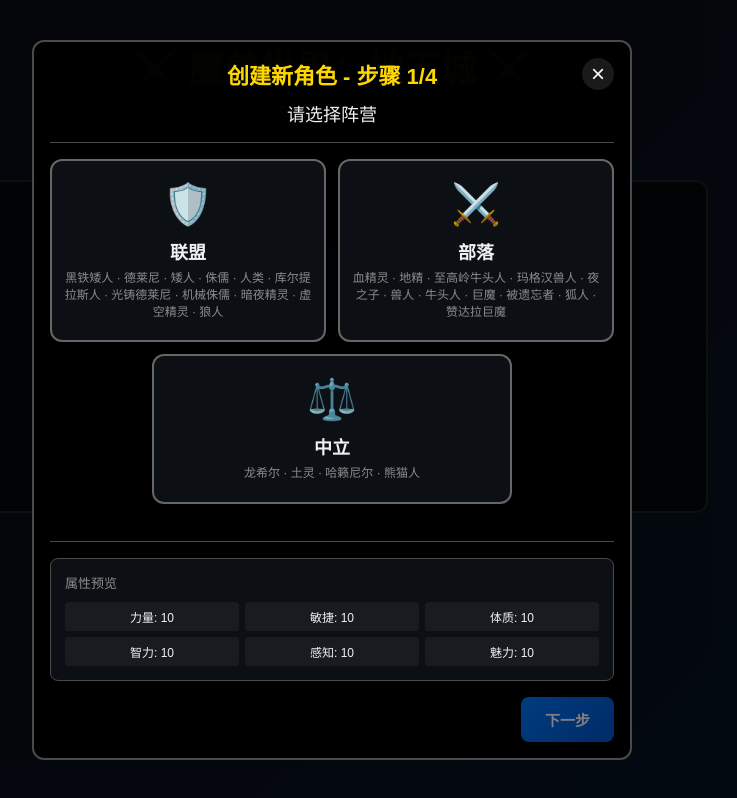
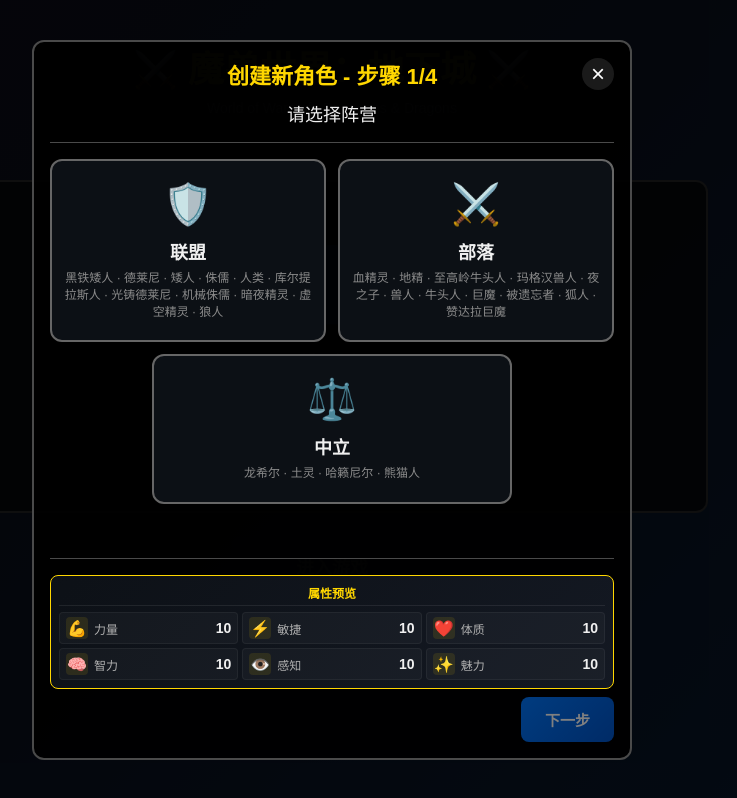
Before and after one commit to SonDemigods/wow_dnd, a Vue app: page / in a window 1280 px wide. Both pictures are taken after a click on the button "创建角色". Shown: the whole page, without its empty margins (308-1045 px from the left). Built offline with nearby package versions, Linux system fonts and the light colour scheme.

Commit message:
fix:调整展示效果。

```diff
--- a/src/components/CharacterCreate.vue
+++ b/src/components/CharacterCreate.vue
@@ -111,7 +111,9 @@
         <div class="preview-title">属性预览</div>
         <div class="attr-list">
           <div v-for="(value, stat) in currentAttributes" :key="stat" class="attr-item">
-            {{ getStatName(stat) }}: {{ value }}
+            <span class="attr-icon">{{ getStatIcon(stat) }}</span>
+            <span class="attr-name">{{ getStatName(stat) }}</span>
+            <span class="attr-value">{{ value }}</span>
           </div>
         </div>
       </div>
@@ -121,42 +123,55 @@
         <div class="final-title">最终属性</div>
         <div class="attr-grid">
           <div v-for="(value, stat) in currentAttributes" :key="stat" class="attr-box">
+            <div class="attr-icon">{{ getStatIcon(stat) }}</div>
             <div class="attr-label">{{ getStatName(stat) }}</div>
             <div class="attr-value">{{ value }}</div>
           </div>
         </div>
+        <div class="divider"></div>
+        <div class="secondary-section">
+          <div class="secondary-title">次级属性</div>
           <div class="secondary-attrs">
             <div class="sec-attr">
-            <span>物理攻击:</span>
+              <span class="sec-icon">⚔️</span>
+              <span>物理攻击</span>
               <strong>{{ derivedAttributes.physicalAttack }}</strong>
             </div>
             <div class="sec-attr">
-            <span>物理防御:</span>
+              <span class="sec-icon">🛡️</span>
+              <span>物理防御</span>
               <strong>{{ derivedAttributes.physicalDefense }}</strong>
             </div>
             <div class="sec-attr">
-            <span>魔法攻击:</span>
+              <span class="sec-icon">🌀</span>
+              <span>魔法攻击</span>
               <strong>{{ derivedAttributes.magicAttack }}</strong>
             </div>
             <div class="sec-attr">
-            <span>魔法防御:</span>
+              <span class="sec-icon">🔮</span>
+              <span>魔法防御</span>
               <strong>{{ derivedAttributes.magicDefense }}</strong>
             </div>
             <div class="sec-attr">
-            <span>暴击率:</span>
+              <span class="sec-icon">💥</span>
+              <span>暴击率</span>
               <strong>{{ derivedAttributes.critChance }}%</strong>
             </div>
             <div class="sec-attr">
-            <span>闪避率:</span>
+              <span class="sec-icon">💨</span>
+              <span>闪避率</span>
               <strong>{{ derivedAttributes.dodgeChance }}%</strong>
             </div>
             <div class="sec-attr">
-            <span>最大HP:</span>
+              <span class="sec-icon">❤️</span>
+              <span>最大HP</span>
               <strong>{{ derivedAttributes.maxHp }}</strong>
             </div>
             <div class="sec-attr">
-            <span>最大MP:</span>
+              <span class="sec-icon">💧</span>
+              <span>最大MP</span>
               <strong>{{ derivedAttributes.maxMana }}</strong>
+            </div>
           </div>
         </div>
       </div>
@@ -341,6 +356,18 @@ function getClassName(id: string) {
 
 function getStatName(stat: string) {
   return STAT_NAMES[stat] || stat;
+}
+
+function getStatIcon(stat: string): string {
+  const icons: Record<string, string> = {
+    str: '💪',
+    dex: '⚡',
+    con: '❤️',
+    int: '🧠',
+    wis: '👁️',
+    cha: '✨'
+  };
+  return icons[stat] || '📊';
 }
 
 function nextStep() {
@@ -665,99 +692,174 @@ onMounted(async () => {
 
 /* 属性预览 */
 .attribute-preview {
-  background: rgba(13, 17, 23, 0.95);
+  background: linear-gradient(135deg, rgba(13, 17, 23, 0.98) 0%, rgba(20, 25, 35, 0.98) 100%);
   border-radius: 8px;
-  padding: 14px;
-  border: 1px solid #4a4a4a;
-  margin-bottom: 16px;
+  padding: 8px;
+  border: 1px solid rgba(255, 215, 0.15);
+  margin-bottom: 8px;
 }
 
 .preview-title {
-  font-size: 13px;
-  color: #8b8b8b;
-  margin-bottom: 10px;
+  font-size: 12px;
+  color: #ffd700;
+  margin-bottom: 6px;
+  font-weight: bold;
+  text-align: center;
+  padding-bottom: 4px;
+  border-bottom: 1px solid rgba(255, 255, 255, 0.08);
 }
 
 .attr-list {
   display: grid;
   grid-template-columns: repeat(3, 1fr);
-  gap: 6px;
+  gap: 4px;
 }
 
 .attr-item {
-  padding: 6px;
-  background: rgba(255, 255, 255, 0.05);
+  display: flex;
+  align-items: center;
+  gap: 6px;
+  padding: 4px 6px;
+  background: rgba(255, 255, 255, 0.03);
   border-radius: 4px;
+  border: 1px solid rgba(255, 255, 255, 0.05);
+}
+
+.attr-item .attr-icon {
+  font-size: 16px;
+  width: 22px;
+  height: 22px;
+  display: flex;
+  align-items: center;
+  justify-content: center;
+  background: rgba(255, 215, 0, 0.1);
+  border-radius: 4px;
+  color: #ffd700;
+}
+
+.attr-item .attr-name {
+  flex: 1;
+  color: #b0b0b0;
+  font-size: 12px;
+}
+
+.attr-item .attr-value {
+  font-size: 14px;
+  font-weight: bold;
   color: #f0f0f0;
-  font-size: 12px;
-  text-align: center;
+  min-width: 28px;
+  text-align: right;
 }
 
 /* 最终属性 */
 .final-attributes {
-  background: rgba(13, 17, 23, 0.95);
-  border-radius: 12px;
-  padding: 16px;
-  border: 2px solid #4a4a4a;
-  margin-bottom: 16px;
+  background: linear-gradient(135deg, rgba(13, 17, 23, 0.98) 0%, rgba(20, 25, 35, 0.98) 100%);
+  border-radius: 8px;
+  padding: 8px;
+  border: 1px solid rgba(255, 215, 0, 0.15);
+  margin-bottom: 8px;
 }
 
 .final-title {
-  font-size: 15px;
+  font-size: 12px;
   color: #ffd700;
-  margin-bottom: 14px;
+  margin-bottom: 6px;
+  font-weight: bold;
+  text-align: center;
+  padding-bottom: 4px;
+  border-bottom: 1px solid rgba(255, 255, 255, 0.08);
 }
 
 .attr-grid {
   display: grid;
-  grid-template-columns: repeat(2, 1fr);
-  gap: 10px;
-  margin-bottom: 16px;
+  grid-template-columns: repeat(3, 1fr);
+  gap: 4px;
+  margin-bottom: 6px;
 }
 
 .attr-box {
-  padding: 12px;
-  background: rgba(255, 255, 255, 0.05);
-  border-radius: 8px;
+  padding: 4px 4px;
+  background: rgba(255, 255, 255, 0.03);
+  border-radius: 4px;
   text-align: center;
+  border: 1px solid rgba(255, 255, 255, 0.05);
 }
 
-.attr-label {
-  font-size: 11px;
-  color: #8b8b8b;
-  margin-bottom: 4px;
+.attr-box .attr-icon {
+  font-size: 14px;
+  margin-bottom: 2px;
 }
 
-.attr-value {
-  font-size: 20px;
+.attr-box .attr-label {
+  font-size: 10px;
+  color: #a0a0a0;
+  margin-bottom: 2px;
+}
+
+.attr-box .attr-value {
+  font-size: 14px;
   color: #f0f0f0;
   font-weight: bold;
+}
+
+.divider {
+  height: 1px;
+  background: rgba(255, 215, 0, 0.2);
+  margin: 4px 0;
+}
+
+.secondary-section {
+  padding-top: 4px;
+}
+
+.secondary-title {
+  font-size: 12px;
+  color: #ffd700;
+  margin-bottom: 6px;
+  font-weight: bold;
+  text-align: center;
 }
 
 .secondary-attrs {
   display: grid;
   grid-template-columns: repeat(2, 1fr);
-  gap: 10px;
-  padding-top: 14px;
-  border-top: 1px solid #4a4a4a;
+  gap: 4px;
 }
 
 .sec-attr {
   display: flex;
-  justify-content: space-between;
-  padding: 6px 10px;
-  background: rgba(255, 255, 255, 0.05);
+  align-items: center;
+  gap: 6px;
+  padding: 4px 6px;
+  background: rgba(255, 255, 255, 0.03);
   border-radius: 4px;
+  border: 1px solid rgba(255, 255, 255, 0.05);
+}
+
+.sec-attr .sec-icon {
+  font-size: 12px;
+  width: 18px;
+  height: 18px;
+  display: flex;
+  align-items: center;
+  justify-content: center;
+  background: rgba(255, 215, 0, 0.1);
+  border-radius: 4px;
+  color: #ffd700;
 }
 
 .sec-attr span {
-  color: #8b8b8b;
+  flex: 1;
+  color: #b0b0b0;
   font-size: 12px;
 }
 
 .sec-attr strong {
   color: #f0f0f0;
   font-size: 13px;
+  font-weight: bold;
+  min-width: 40px;
+  text-align: right;
 }
 
 /* 导航按钮 */
```
Lines whose indentation alone changed are shown as unchanged.
